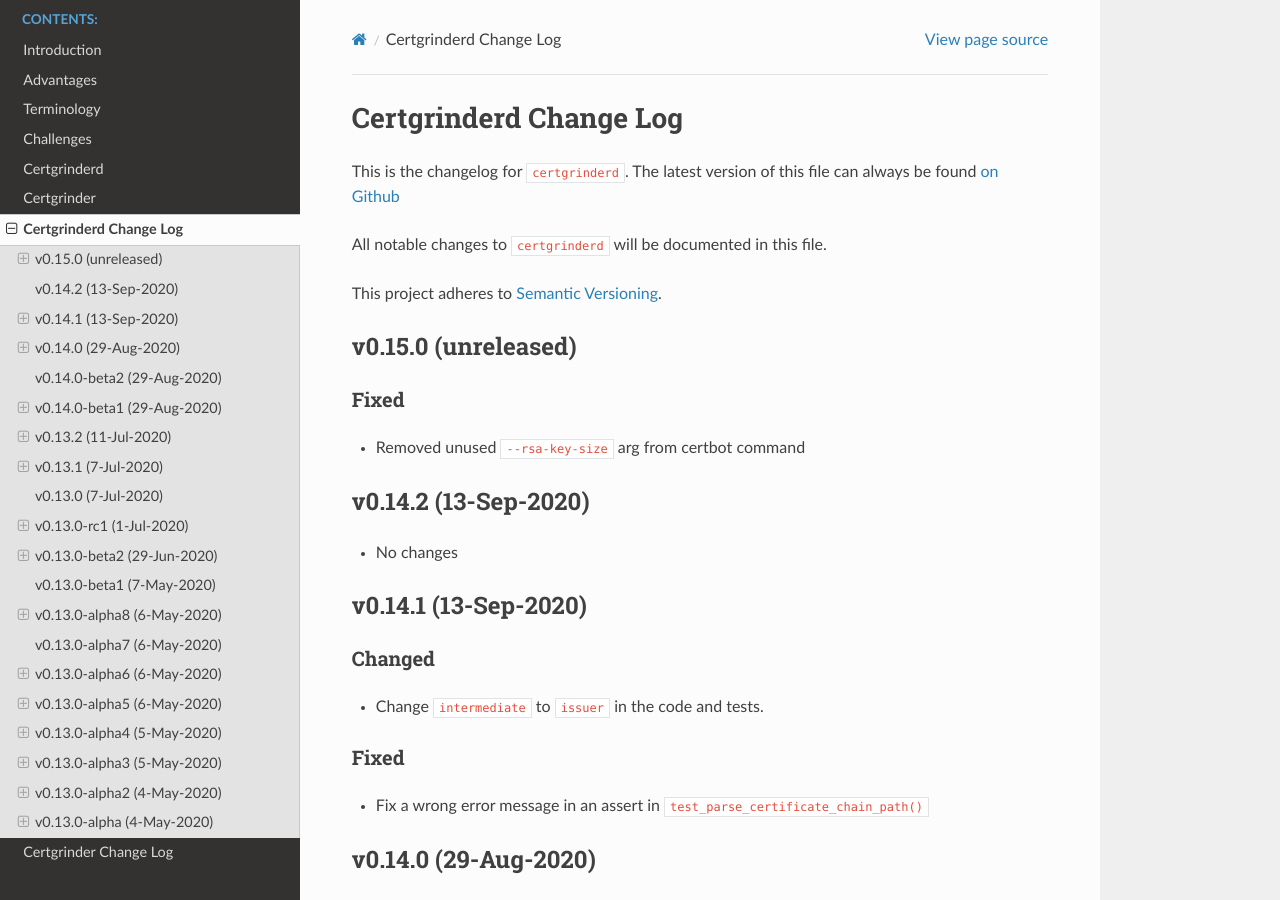
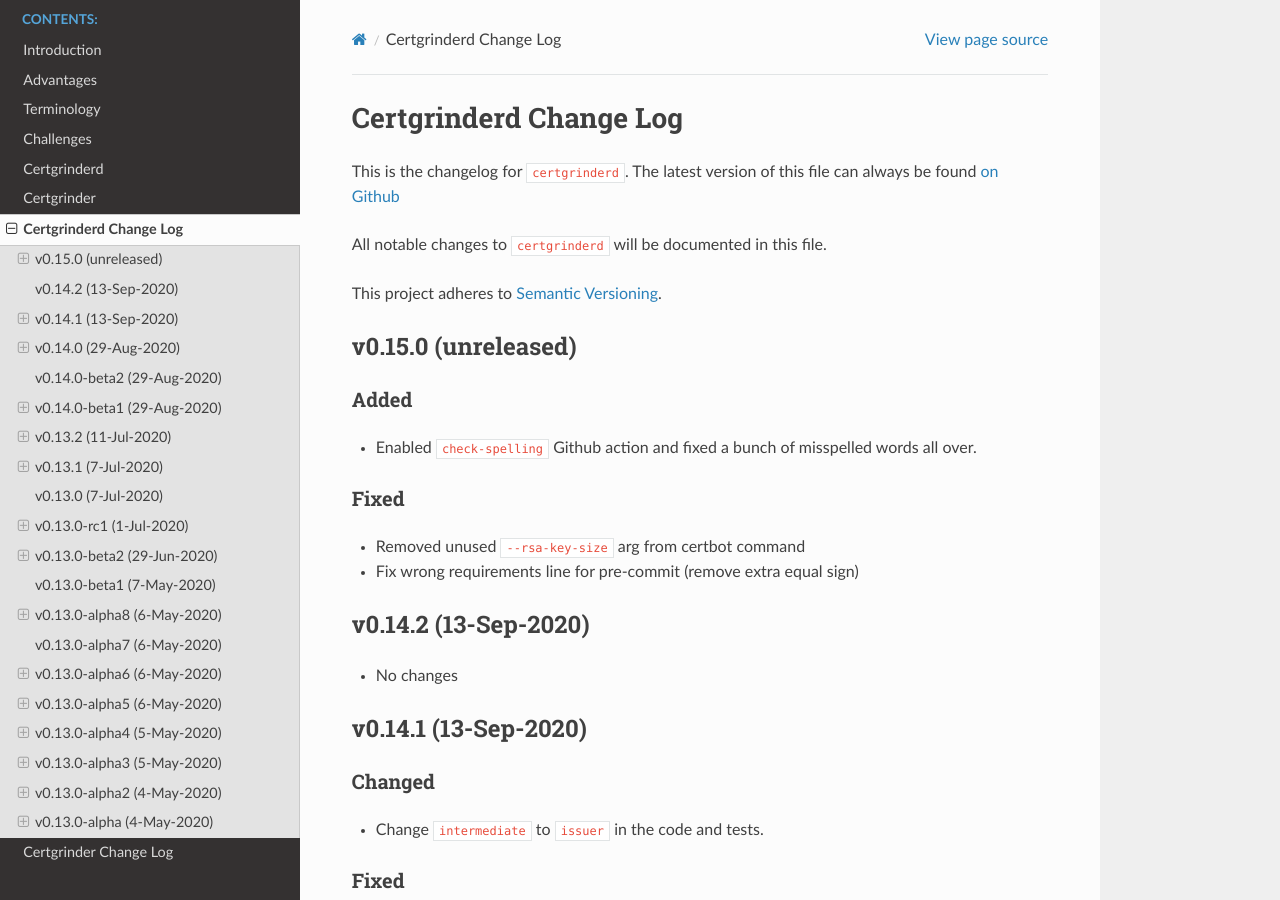
Before and after one commit to tykling/certgrinder, a Sphinx documentation site: the page built from docs/certgrinderd-changelog.rst, in a window 1280 px wide and 900 px high. Built offline with Sphinx 7.4.7 and the Read the Docs theme 2.0.0, drawn with Linux system fonts in a browser that asks for light colours.

Commit message:
remove extra = in requirements-dev.txt and update changelog

```diff
--- a/docs/certgrinder-changelog.rst
+++ b/docs/certgrinder-changelog.rst
@@ -16,6 +16,7 @@
 ~~~~~
 - Enabled ECDSA keys and certificates. Default to getting both RSA and ECDSA certificates. Control which keytypes are enabled with the new ``key-type-list`` configuration option.
 - Added ``show paths`` subcommand to output the various filepaths used.
+- Enabled ``check-spelling`` Github action and fixed a bunch of misspelled words all over.
 
 Changed
 ~~~~~~~
@@ -30,6 +31,10 @@
   - The OCSP response: ``mv example.com.ocsp example.com-response.rsa.ocsp``
 
   This must be done for each domainset. If a keypair with the old filename is found Certgrinder will quit with exit code 1 and refuse to run. Use the new ``show paths`` subcommand to figure out what the new filenames should be.
+
+Fixed
+~~~~~
+- Fix wrong requirements line for pre-commit (remove extra equal sign)
 
 
 v0.14.2 (13-Sep-2020)
--- a/docs/certgrinderd-changelog.rst
+++ b/docs/certgrinderd-changelog.rst
@@ -12,9 +12,14 @@
 v0.15.0 (unreleased)
 --------------------
 
+Added
+~~~~~
+- Enabled ``check-spelling`` Github action and fixed a bunch of misspelled words all over.
+
 Fixed
 ~~~~~
 - Removed unused ``--rsa-key-size`` arg from certbot command
+- Fix wrong requirements line for pre-commit (remove extra equal sign)
 
 
 v0.14.2 (13-Sep-2020)
```
Also changed, not shown: 2 other files.
